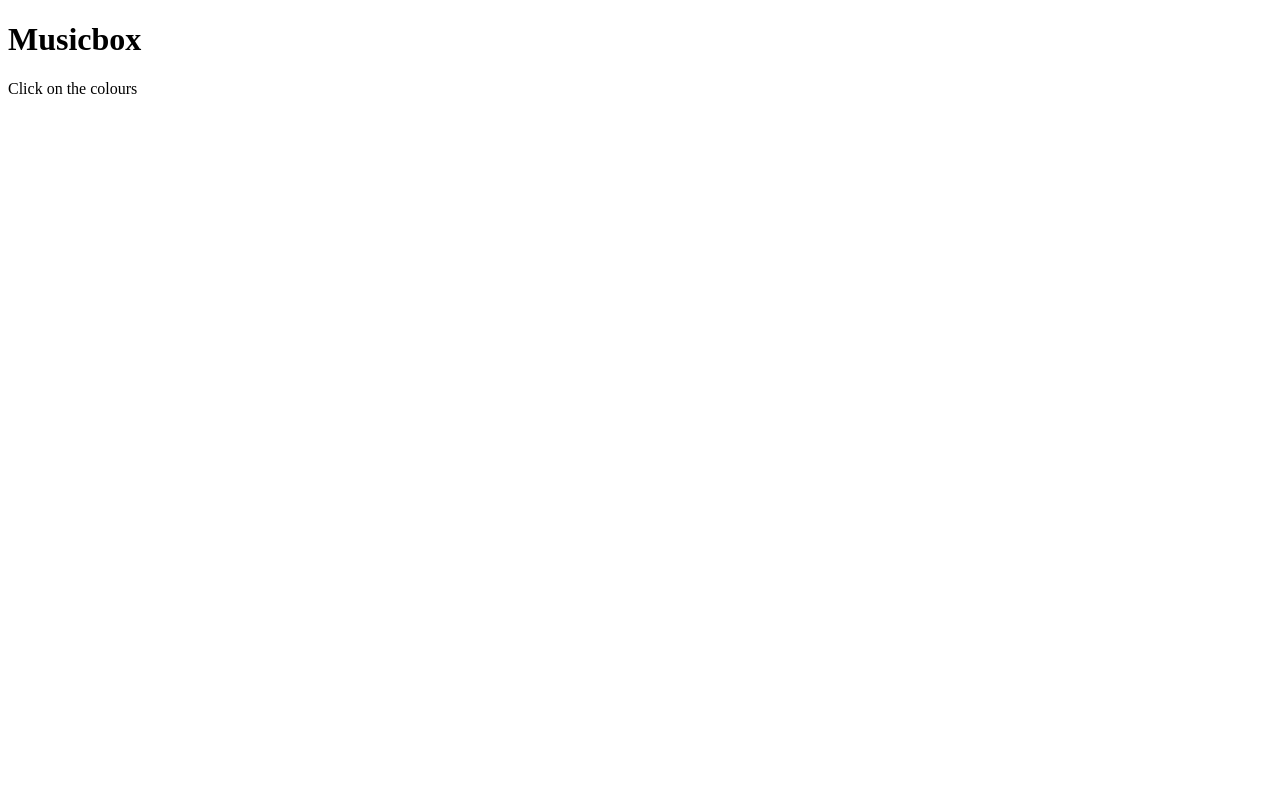
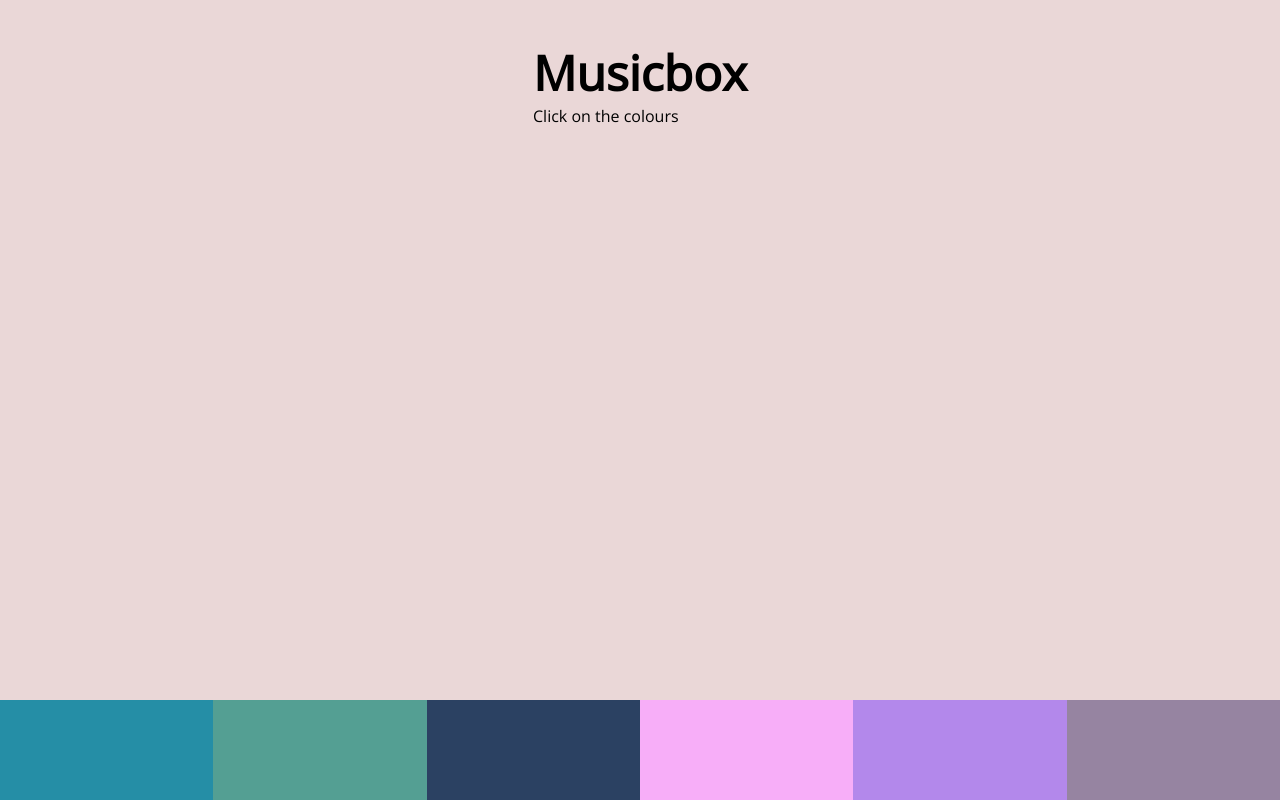
Before and after one commit to KeiranHoward/MusicBox, a plain HTML site: page index.html in a window 1280 px wide. Drawn offline with nearby package versions, Linux system fonts and the light colour scheme; files that its build step writes are made by us from their sources.

Commit message:
Update index.html

```diff
--- a/index.html
+++ b/index.html
@@ -7,7 +7,7 @@
     <link rel="preconnect" href="https://fonts.googleapis.com">
     <link rel="preconnect" href="https://fonts.gstatic.com" crossorigin>
     <link href="https://fonts.googleapis.com/css2?family=Open+Sans&display=swap" rel="stylesheet">
-    <link rel="stylesheet" type=“text/css” href="styles.css">
+    <link rel="stylesheet" href="./styles/styles.css">
 
     <title>Musicbox App</title>
 </head>
```
